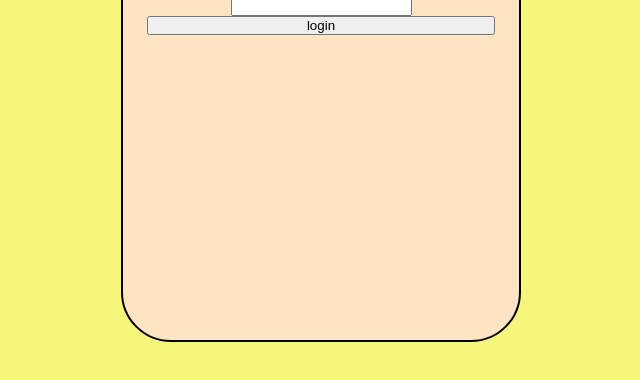
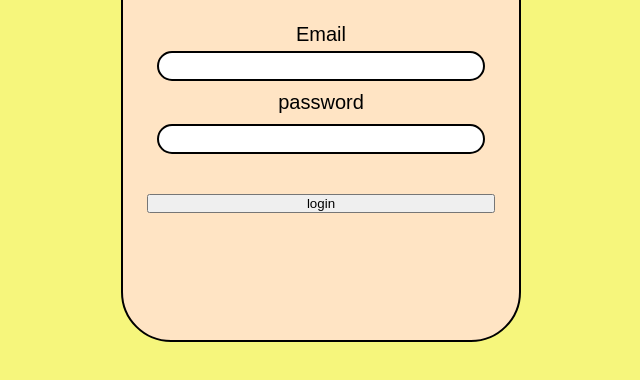
Before and after one commit to HEXS1010/learn, a plain HTML site: page project/login/index.html in a window 1280 px wide. Shown: the part 308-688 px from the top of the page, without its empty margins (319-959 px from the left). Drawn offline with Linux system fonts and the light colour scheme; a web font is replaced by a local one.

Commit message:
style form login

```diff
--- a/project/login/index.html
+++ b/project/login/index.html
@@ -21,10 +21,10 @@
         <h1 class="log-title">login</h1>
         <p class="log-desc">Masukan email dan password anda</p>
         <form action="" class="log-form">
-          <label for="email">Email</label>
-          <input type="email" />
-          <label for="password">password</label>
-          <input type="password" />
+          <label for="email" class="lab-email">Email</label>
+          <input type="email" class="in-email"/>
+          <label for="password" class="lab-pass">password</label>
+          <input type="password" class="in-pass"/>
         </form>
 
         <button class="log-bottom">login</button>
--- a/project/login/style.css
+++ b/project/login/style.css
@@ -41,3 +41,36 @@ body {
     padding: 10px;
     font-size: 15px;
 }
+
+.log-form {
+    display: flex;
+    padding: 40px 10px;
+    flex-direction: column;
+    align-items: center;
+}
+
+.lab-email {
+    align-items: flex-start;
+    padding: 5px;
+    font-size: 20px;
+}
+
+.in-email {
+    width: 100%;
+    height: 30px;
+    border: 2px solid black;
+    border-radius: 20px;
+}
+
+.lab-pass {
+    align-items: flex-end;
+    font-size: 20px;
+    padding: 10px;
+}
+
+.in-pass {
+    width: 100%;
+    height: 30px;
+    border-radius: 20px;
+    border: 2px solid black;
+}
```
